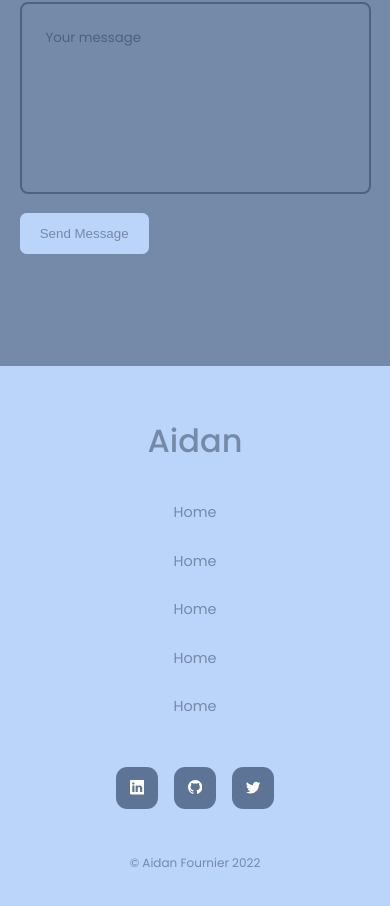
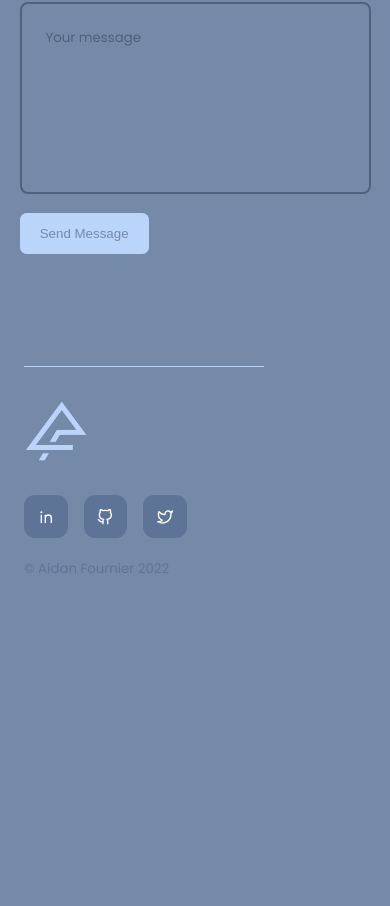
Before and after one commit to AidanFournier/react-portfolio-site, a React (Create React App) app: page / in a window 390 px wide. Shown: the part 5260-6166 px from the top of the page. After the commit the page ends 5970 px from the top, so only its background shows below. Built offline with nearby package versions, Linux system fonts and the light colour scheme.

Commit message:
Cleaned up style of footer

```diff
--- a/src/components/Footer.jsx
+++ b/src/components/Footer.jsx
@@ -1,24 +1,20 @@
 import React from 'react'
-import { BsLinkedin } from 'react-icons/bs'
-import { BsGithub } from 'react-icons/bs'
-import { BsTwitter } from 'react-icons/bs'
+import { RiLinkedinLine } from 'react-icons/ri'
+import { FiGithub } from 'react-icons/fi'
+import { FiTwitter } from 'react-icons/fi'
+import Logo from '../assets/af-logo.png'
+
 
 const Footer = () => {
   return (
     <footer>
-      <a href="#header" className="footer__logo">Aidan</a>
-      <ul className="permalinks">
-        <li><a href="#">Home</a></li>
-        <li><a href="#">Home</a></li>
-        <li><a href="#">Home</a></li>
-        <li><a href="#">Home</a></li>
-        <li><a href="#">Home</a></li>
-      </ul>
-
+      <a href="#header" className="footer__logo-link">
+        <img src={Logo} alt="Brand logo" className="footer__logo"/>
+      </a>
       <div className="footer__socials">
-        <a href="https://www.linkedin.com/in/aidanfournier/" target="_blank" rel="noreferrer"><BsLinkedin /></a>
-        <a href="https://github.com/AidanFournier" target="_blank" rel="noreferrer"><BsGithub /></a>
-        <a href="https://twitter.com/aidoufou" target="_blank" rel="noreferrer"><BsTwitter /></a>
+        <a href="https://www.linkedin.com/in/aidanfournier/" target="_blank" rel="noreferrer"><RiLinkedinLine /></a>
+        <a href="https://github.com/AidanFournier" target="_blank" rel="noreferrer"><FiGithub /></a>
+        <a href="https://twitter.com/aidoufou" target="_blank" rel="noreferrer"><FiTwitter /></a>
       </div>
       <div className="footer__copyright">
         <small>© Aidan Fournier 2022</small>
--- a/src/stylesheets/components/footer.scss
+++ b/src/stylesheets/components/footer.scss
@@ -1,34 +1,38 @@
 footer {
-    background: $color-primary;
-    padding: 3rem 0;
-    text-align: center;
-    font-size: 0.9rem;
-    margin-top: 7rem;
-    a {
-        color: $color-bg;
-    }
+    margin: 7rem 7rem 3rem 2rem;
+    width: 30rem;
+    border-top: 1px solid $color-primary;
 }
 
+// .footer__container {
+//     padding: 3rem 0;
+//     text-align: center;
+//     font-size: 0.9rem;
+//     display: flex;
+//     border-top: 1px solid $color-primary;
+//     // a {
+//     //     color: $color-bg;
+//     // }
+// }
+
 .footer__logo {
-    font-size: 2rem;
-    font-weight: 500;
+    margin-top: 2rem;
+    margin-left: 2rem;
     margin-bottom: 2rem;
-    display: inline-block;
-}
-
-.permalinks {
-    display: flex;
-    flex-wrap: wrap;
-    justify-content: center;
-    gap: 2rem;
-    margin: 0 auto 3rem;
+    height: 4rem;
+    width: 4rem;
+    display: block;
+    transition: $transition;
+    &:hover {
+        transform: scale(1.3);
+    }
 }
 
 .footer__socials {
     display: flex;
-    justify-content: center;
+    margin-left: 2rem;
     gap: 1rem;
-    margin-bottom: 4rem;
+    margin-bottom: 1rem;
     a {
         background: $color-bg-variant;
         color: $color-white;
@@ -37,28 +41,38 @@ footer {
         display: flex;
         border: 1px solid transparent;
         &:hover {
-            background: transparent;
-            color: $color-bg;
-            border-color: $color-bg;
+            background: $color-primary-variant;
         }
     }
 }
 
 .footer__copyright {
     margin-bottom: 4rem;
-    color: $color-bg;
+    margin-left: 2rem;
+    color: $color-bg-variant;
 }
 
 // Media Queries
 
 // Small Devices
 @media screen and (max-width: 600px){
-    .permalinks {
-        flex-direction: column;
-        gap: 1.5rem;
+    footer {
+        margin-right: 3rem;
+        margin-left: 1.5rem;
+        width: 15rem;
+        border-top: 1px solid $color-primary;
+        margin-bottom: 8rem;
+    }
+
+    .footer__logo {
+        margin-left: 0;
     }
 
     .footer__socials {
-        margin-bottom: 2.6rem;
+        margin-left: 0;
+    }
+
+    .footer__copyright {
+        margin-left: 0;
     }
 }
```
